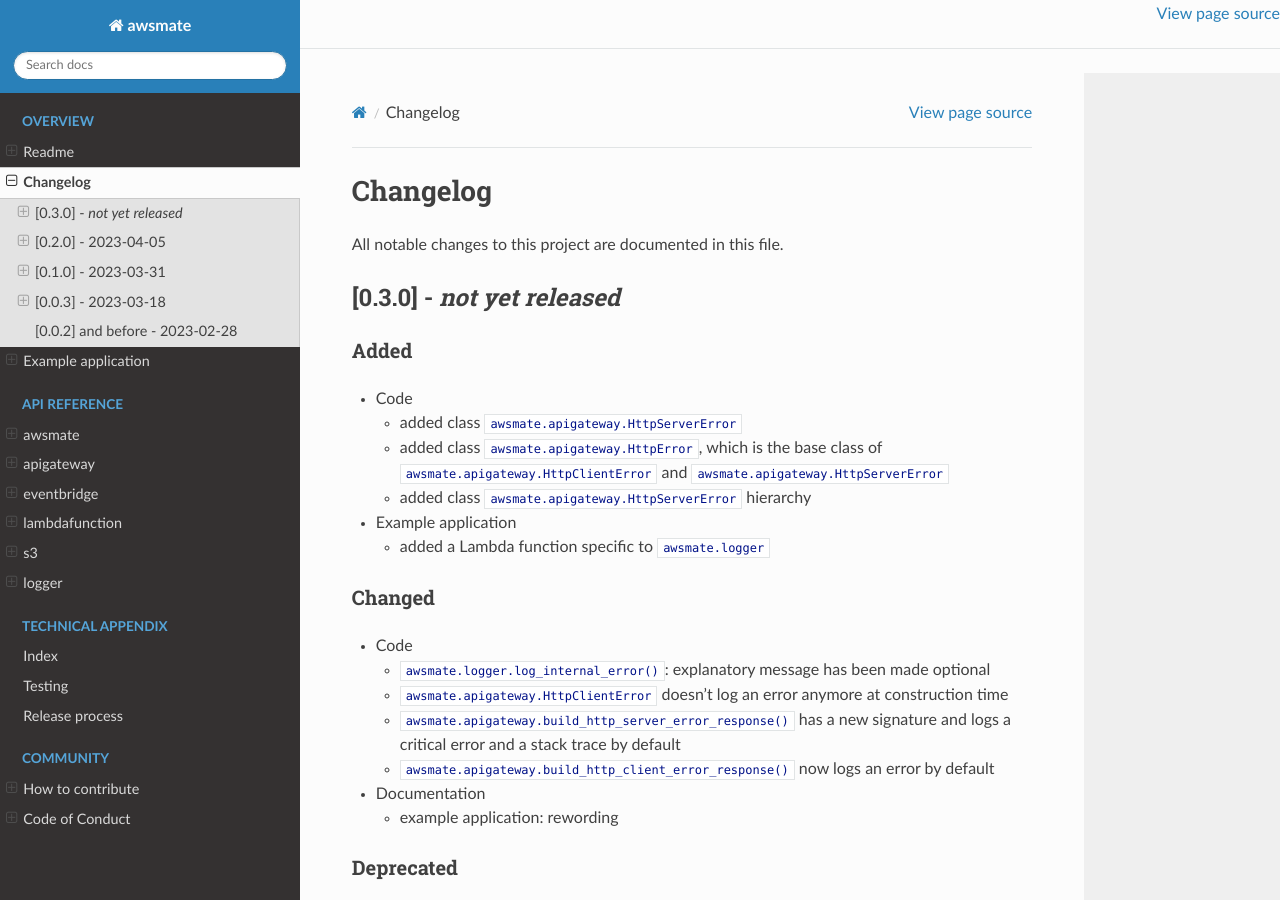
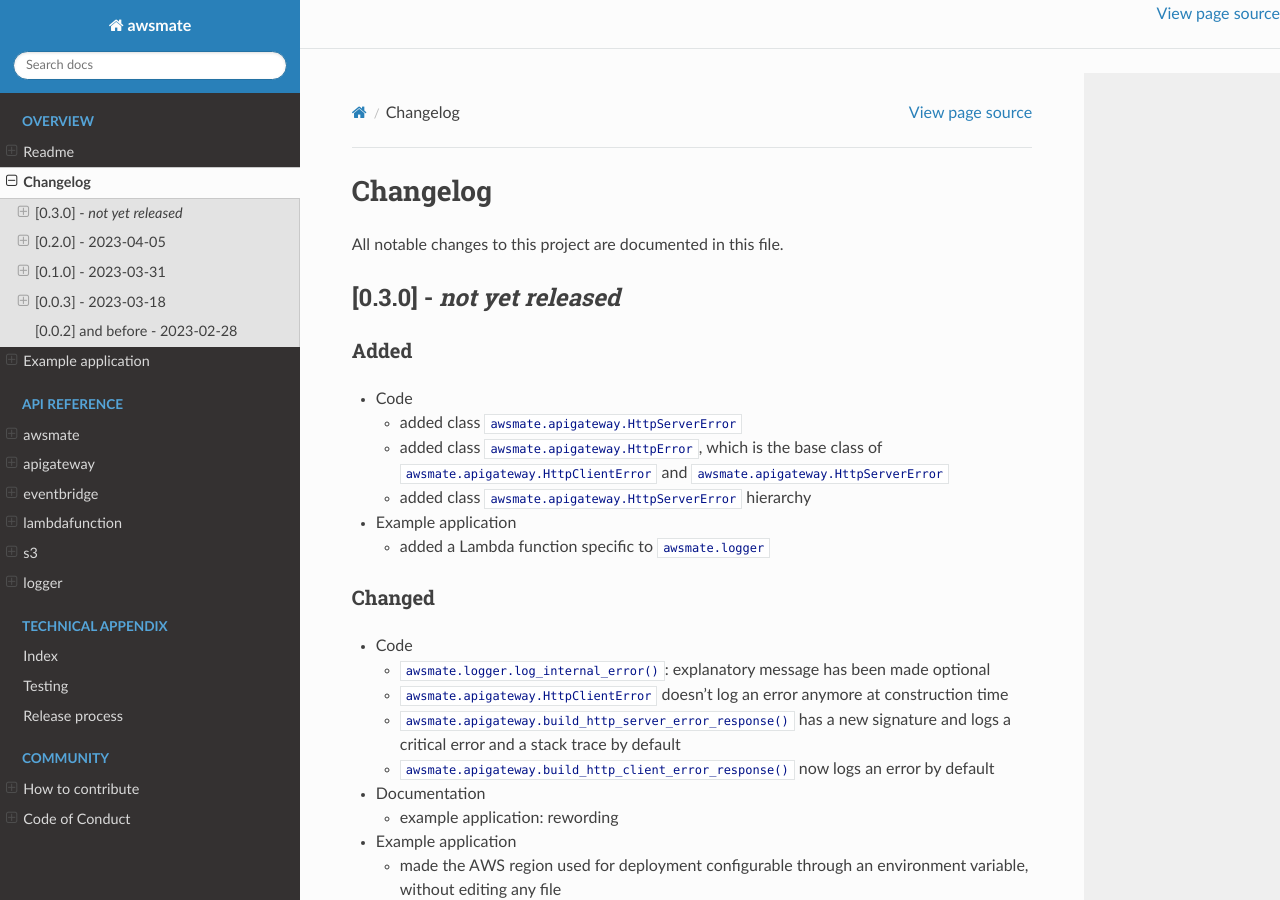
Before and after one commit to shlublu/awsmate, a Sphinx documentation site: the page built from docs/source/changelog.rst, in a window 1280 px wide. Built offline with Sphinx 7.4.7 and the Read the Docs theme 2.0.0, drawn with Linux system fonts in a browser that asks for light colours; comment, search, counter and statistics services are not loaded.

Commit message:
examples: AWS region setting and caveats

```diff
--- a/CHANGELOG.md
+++ b/CHANGELOG.md
@@ -22,6 +22,9 @@ All notable changes to this project are documented in this file.
 
 - Documentation
     - example application: rewording
+
+- Example application
+    - made the AWS region used for deployment configurable through an environment variable, without editing any file
 
 ### Deprecated
 
```
Also changed, not shown: docs/source/example_application.rst (+6 -3 lines), 2 other files.
